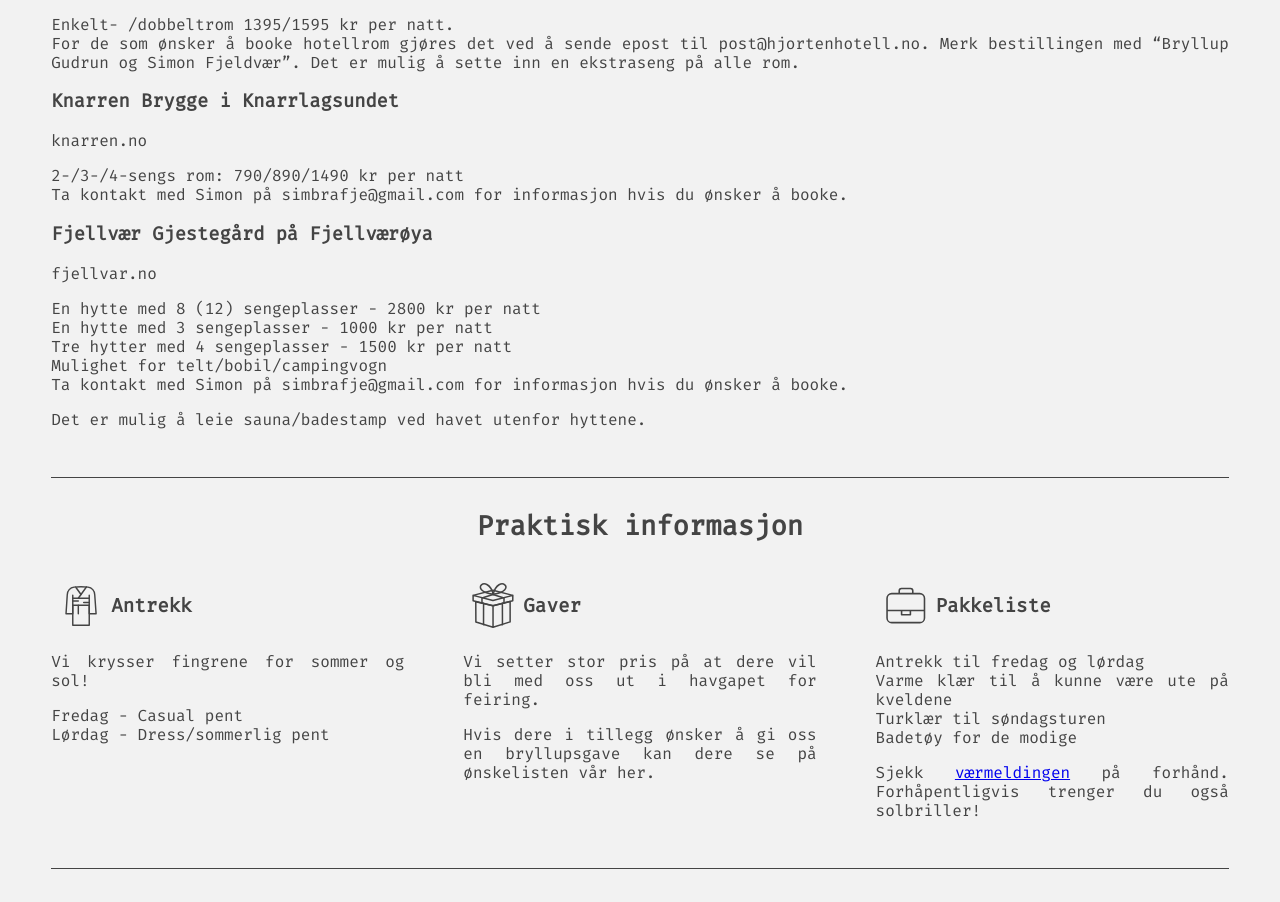
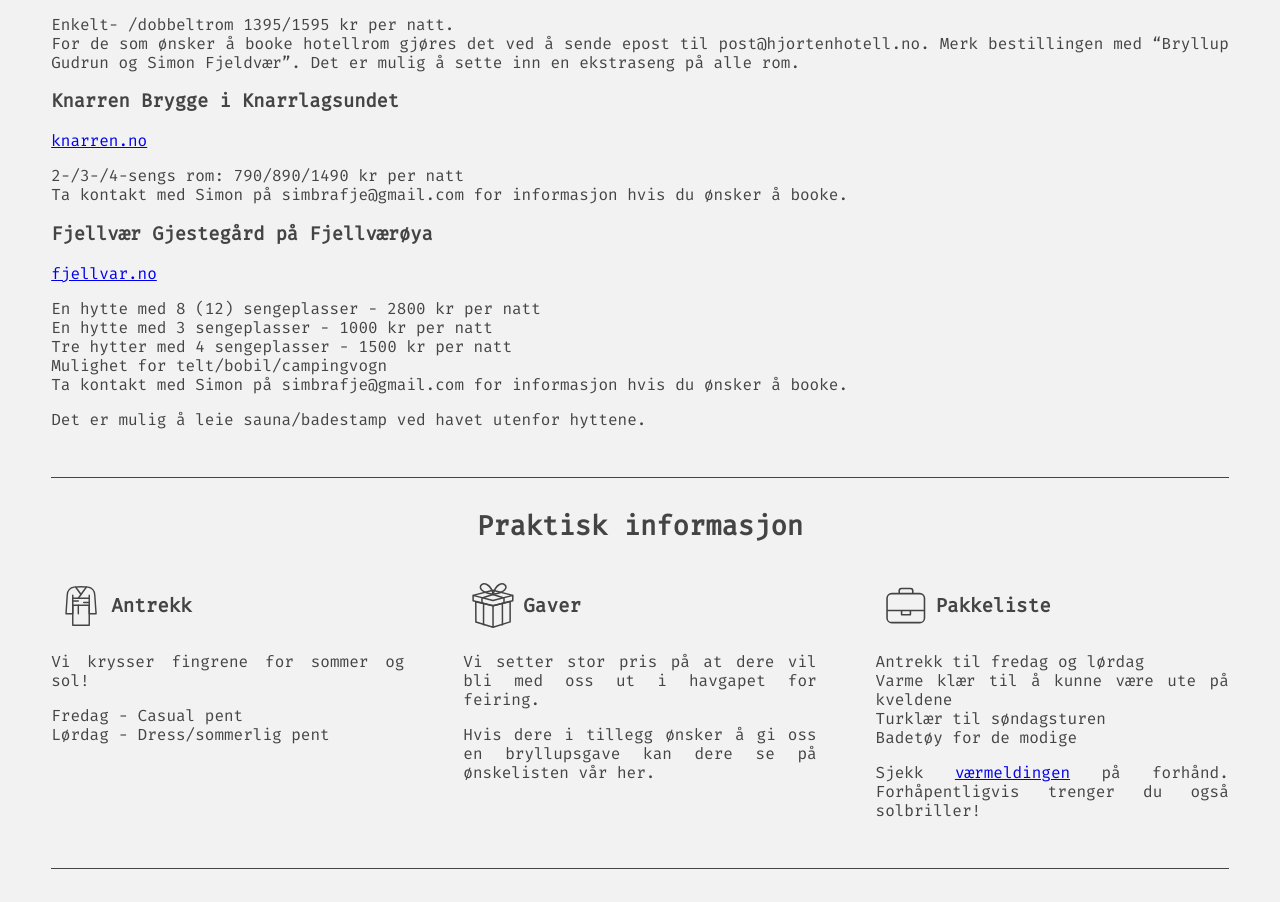
Before and after one commit to melhoos/gudrunogsimon, a React (Create React App) app: page / in a window 1280 px wide. Shown: the part 2680-3582 px from the top of the page. Built offline with nearby package versions, Linux system fonts and the light colour scheme.

Commit message:
Update Travel.jsx

```diff
--- a/src/Travel.jsx
+++ b/src/Travel.jsx
@@ -91,16 +91,28 @@ const Travel = () => {
           </p>
            <h3>Knarren Brygge i Knarrlagsundet</h3>
           <p>
-             knarren.no
-           </p>
+             <a
+              href="https://www.knarren.no"
+              target="_blank"
+              rel="noopener noreferrer"
+            >
+            knarren.no
+            </a>
+            </p>
            <p>
             2-/3-/4-sengs rom:  790/890/1490 kr per natt <br/>
             Ta kontakt med Simon på simbrafje@gmail.com for informasjon hvis du ønsker å booke.
           </p>
           <h3>Fjellvær Gjestegård på Fjellværøya</h3>
           <p>
+             <a
+              href="https://www.fjellvar.no"
+              target="_blank"
+              rel="noopener noreferrer"
+            >
             fjellvar.no
-          </p>
+            </a>
+            </p>
            <p>
             En hytte med 8 (12) sengeplasser  - 2800 kr per natt <br/>
             En hytte med 3 sengeplasser - 1000 kr per natt <br/>
```
